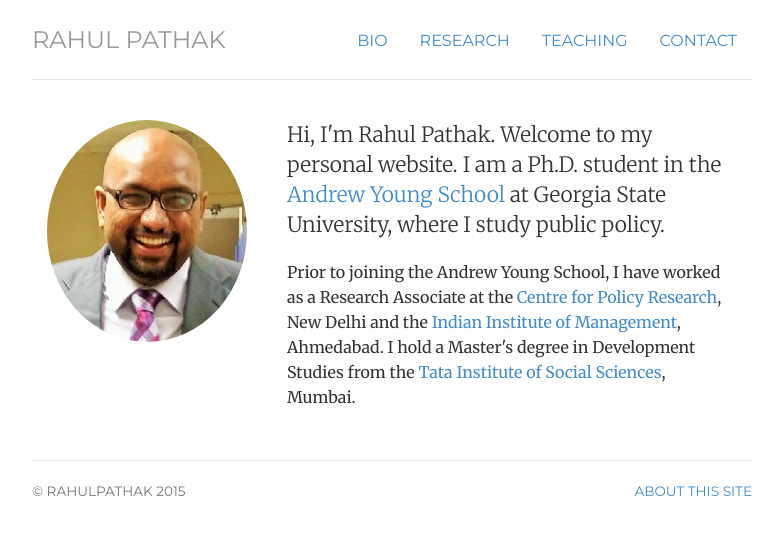
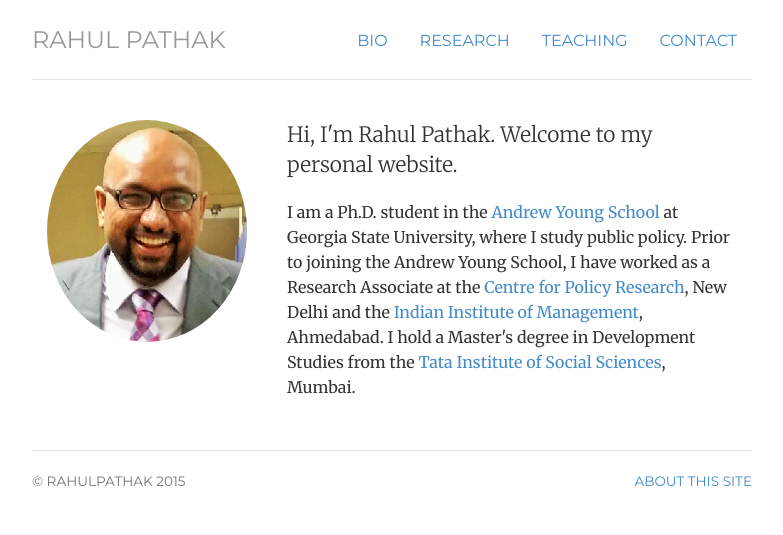
Before and after one commit to pathak-rahul/pathak-rahul.github.io, a Jekyll site: the page built from index.html, in a window 1280 px wide. Shown: the top 535 px of the page, without its empty margins (248-1031 px from the left). Built offline with Jekyll 4.4.1, drawn with Linux system fonts in a browser that asks for light colours.

Commit message:
Update index.html

```diff
--- a/index.html
+++ b/index.html
@@ -14,9 +14,9 @@
 	</div>
 	<div itemscope itemtype="http://data-vocabulary.org/Person" class="col-sm-8">
 
-	<p class="lead">Hi, I'm Rahul Pathak. Welcome to my personal website. I am a Ph.D. student in the <a href="http://aysps.gsu.edu/"> Andrew Young School</a> at Georgia State University, where I study public policy.
+	<p class="lead">Hi, I'm Rahul Pathak. Welcome to my personal website.
 
-	<p class-"lead"> Prior to joining the Andrew Young School, I have worked as a Research Associate at the <a href="http://www.cprindia.org/"> Centre for Policy Research</a>, New Delhi and the <a href="http://www.iimahd.ernet.in/"> Indian Institute of Management</a>, Ahmedabad. I hold a Master's degree in Development Studies from the <a href="http://tiss.edu/"> Tata Institute of Social Sciences</a>, Mumbai. </p> </span>
+	<p class-"lead"> I am a Ph.D. student in the <a href="http://aysps.gsu.edu/"> Andrew Young School</a> at Georgia State University, where I study public policy. Prior to joining the Andrew Young School, I have worked as a Research Associate at the <a href="http://www.cprindia.org/"> Centre for Policy Research</a>, New Delhi and the <a href="http://www.iimahd.ernet.in/"> Indian Institute of Management</a>, Ahmedabad. I hold a Master's degree in Development Studies from the <a href="http://tiss.edu/"> Tata Institute of Social Sciences</a>, Mumbai. </p> </span>
 </p>
 	</div>
 
```
